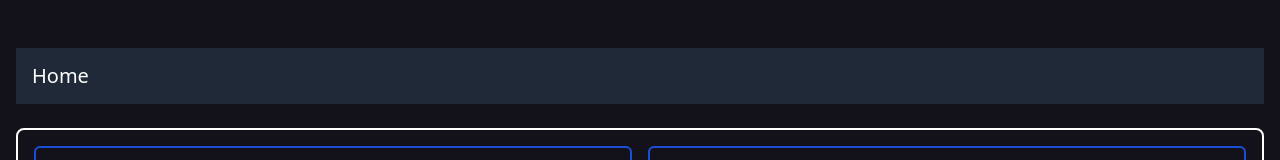
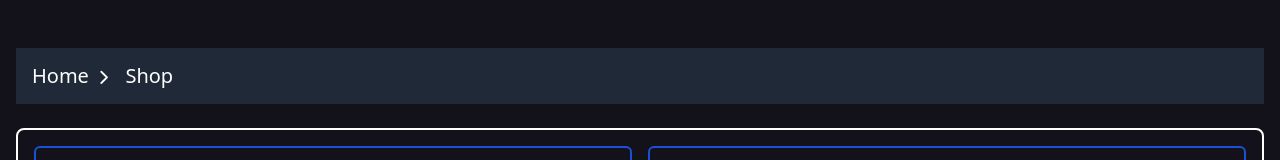
Before and after one commit to onth0s/test-link-navigation, a React (Create React App) app: page /shop in a window 1280 px wide. Shown: the top 160 px of the page. Built offline with nearby package versions, Linux system fonts and the light colour scheme.

Commit message:
I mean it kinda works

```diff
--- a/src/App.js
+++ b/src/App.js
@@ -5,6 +5,8 @@ import { Home, Shop } from './pages';
 import { Books, Games } from './pages/Shop';
 
 import { NavLinkBar } from './components';
+
+import { URLs } from './utils';
 
 function App() {
 	const [links, setLinks] = useState([
@@ -30,8 +32,14 @@ function App() {
 			names2[i] = str;
 		}
 
-		console.log('names2:');
-		console.log(names2);
+		let arr = [];
+		names2.forEach(el => {
+			URLs.forEach(el2 => {
+				if (el === el2.route) arr.push(el2);
+			});
+		});
+
+		setLinks(l => arr);
 
 		// setLinks(l => []);
 	}, [pathname]);
@@ -52,7 +60,7 @@ function App() {
 				<Route path="/shop/games" element={<Games />} />
 
 				<Route path="*" element={<div>
-					<p>404: No match for this route</p>
+					<p>404: No match for this route!</p>
 				</div>} />
 			</Routes>
 		</div>
--- a/src/utils/URLs/index.js
+++ b/src/utils/URLs/index.js
@@ -1,3 +1,7 @@
 export const URLs = [
 	{ route: '/', name: 'Home' },
+
+	{ route: '/shop', name: 'Shop' },
+
+	{ route: '/shop/games', name: 'Games Test' },
 ]
--- /dev/null
+++ b/src/utils/index.js
@@ -0,0 +1 @@
+export {URLs} from './URLs';
```
